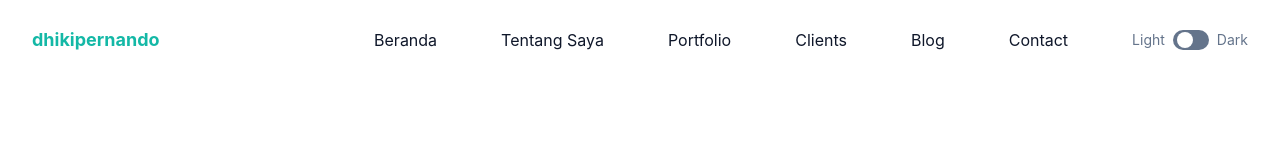
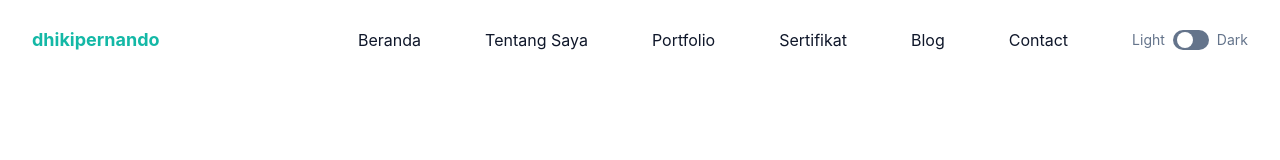
Before and after one commit to dhikiper/dhikiper.github.io, a website: page index.html in a window 1280 px wide. Shown: the top 160 px of the page. Drawn offline with Linux system fonts and the light colour scheme.

Commit message:
mengubah isi html

```diff
--- a/index.html
+++ b/index.html
@@ -77,7 +77,7 @@
                   <a
                     href="#certificates"
                     class="text-base text-dark py-2 mx-8 flex group-hover:text-primary dark:text-white"
-                    >Clients</a
+                    >Sertifikat</a
                   >
                 </li>
                 <li class="group">
```
